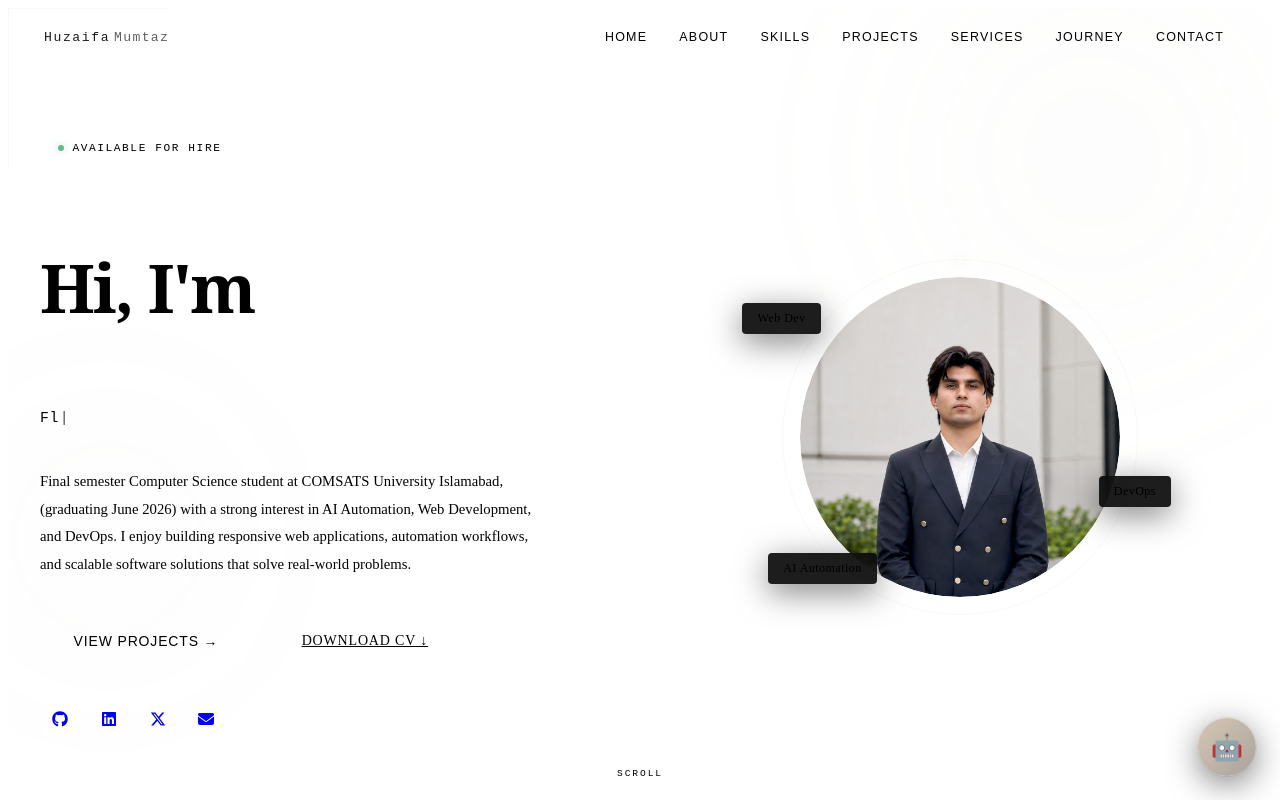
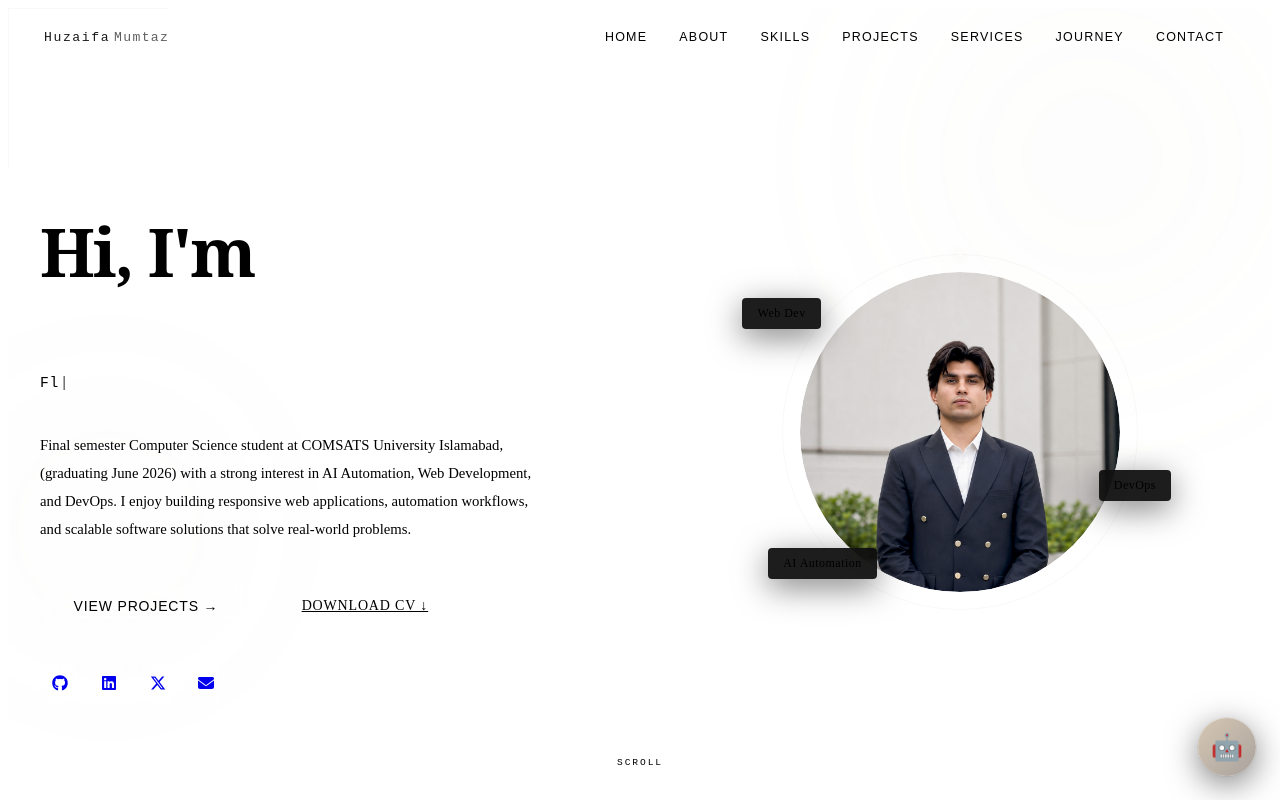
Before and after one commit to Zaifa25/portfolio-HuzaifaMumtaz, a React (Vite) app: page / in a window 1280 px wide. Shown: the top 800 px of the page. Built offline with nearby package versions, Linux system fonts and the light colour scheme; the HTML template or start-up script is replaced by a standard one.

Commit message:
hero section fixed

```diff
--- a/src/components/Hero.jsx
+++ b/src/components/Hero.jsx
@@ -91,10 +91,7 @@ export default function Hero() {
 
           {/* ── Left: Text ── */}
           <div style={{ animation: 'fadeInUp 0.8s ease both' }}>
-            <div className="available-badge">
-              <span className="available-dot" />
-              <span className="available-text">Available for Hire</span>
-            </div>
+
 
             <h1 className="hero-heading">
               Hi, I'm
```
